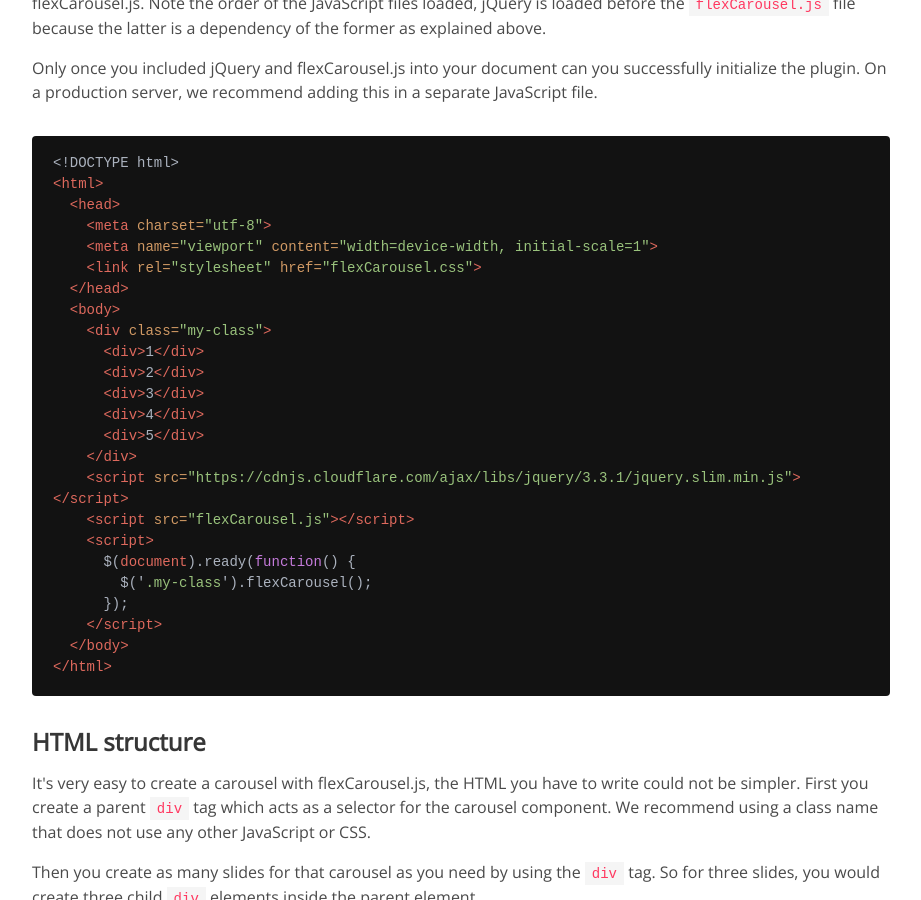
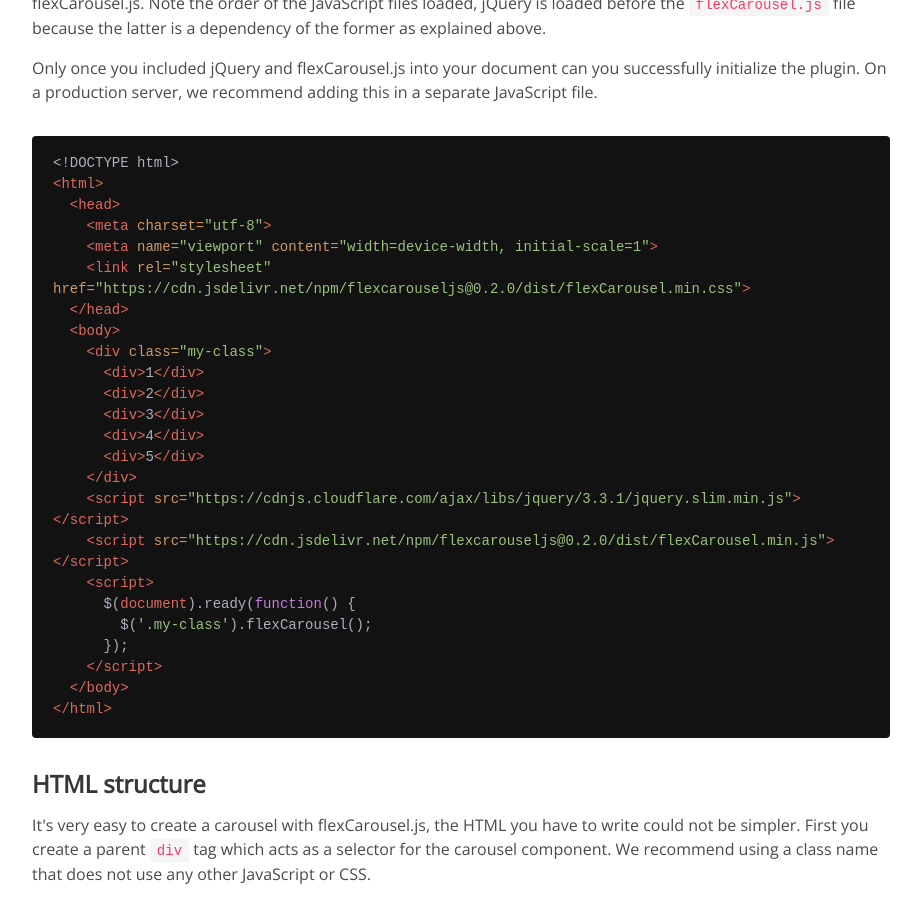
Before and after one commit to tomhrtly/flexCarousel.js, a Jekyll site: the page built from docs/docs/0.2.0/how-to-use.html, in a window 1280 px wide and 900 px high, scrolled down 1081 px. Shown: the whole window, without its empty margins (326-1247 px from the left). Built offline with Jekyll 4.4.1, drawn with Linux system fonts in a browser that asks for light colours; nearby versions of some CDN libraries.

Commit message:
Use CDN links for sample template

```diff
--- a/docs/docs/0.2.0/how-to-use.html
+++ b/docs/docs/0.2.0/how-to-use.html
@@ -29,7 +29,7 @@ layout: docs
   <head>
     <meta charset="utf-8">
     <meta name="viewport" content="width=device-width, initial-scale=1">
-    <link rel="stylesheet" href="flexCarousel.css">
+    <link rel="stylesheet" href="https://cdn.jsdelivr.net/npm/flexcarouseljs@{{ site.version }}/dist/flexCarousel.min.css">
   </head>
   <body>
     <div class="my-class">
@@ -40,7 +40,7 @@ layout: docs
       <div>5</div>
     </div>
     <script src="https://cdnjs.cloudflare.com/ajax/libs/jquery/3.3.1/jquery.slim.min.js"></script>
-    <script src="flexCarousel.js"></script>
+    <script src="https://cdn.jsdelivr.net/npm/flexcarouseljs@{{ site.version }}/dist/flexCarousel.min.js"></script>
     <script>
       $(document).ready(function() {
         $('.my-class').flexCarousel();
```
